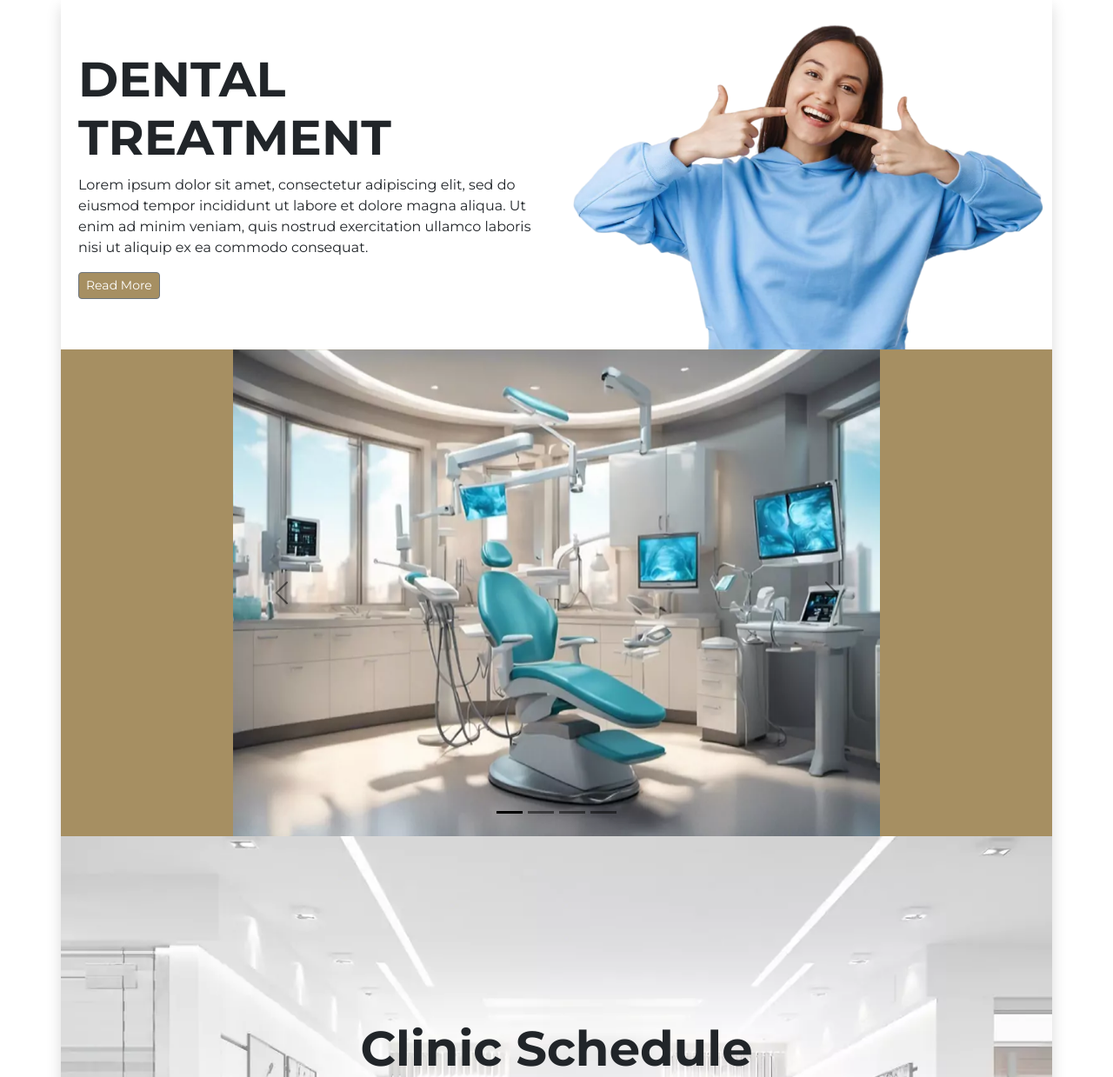
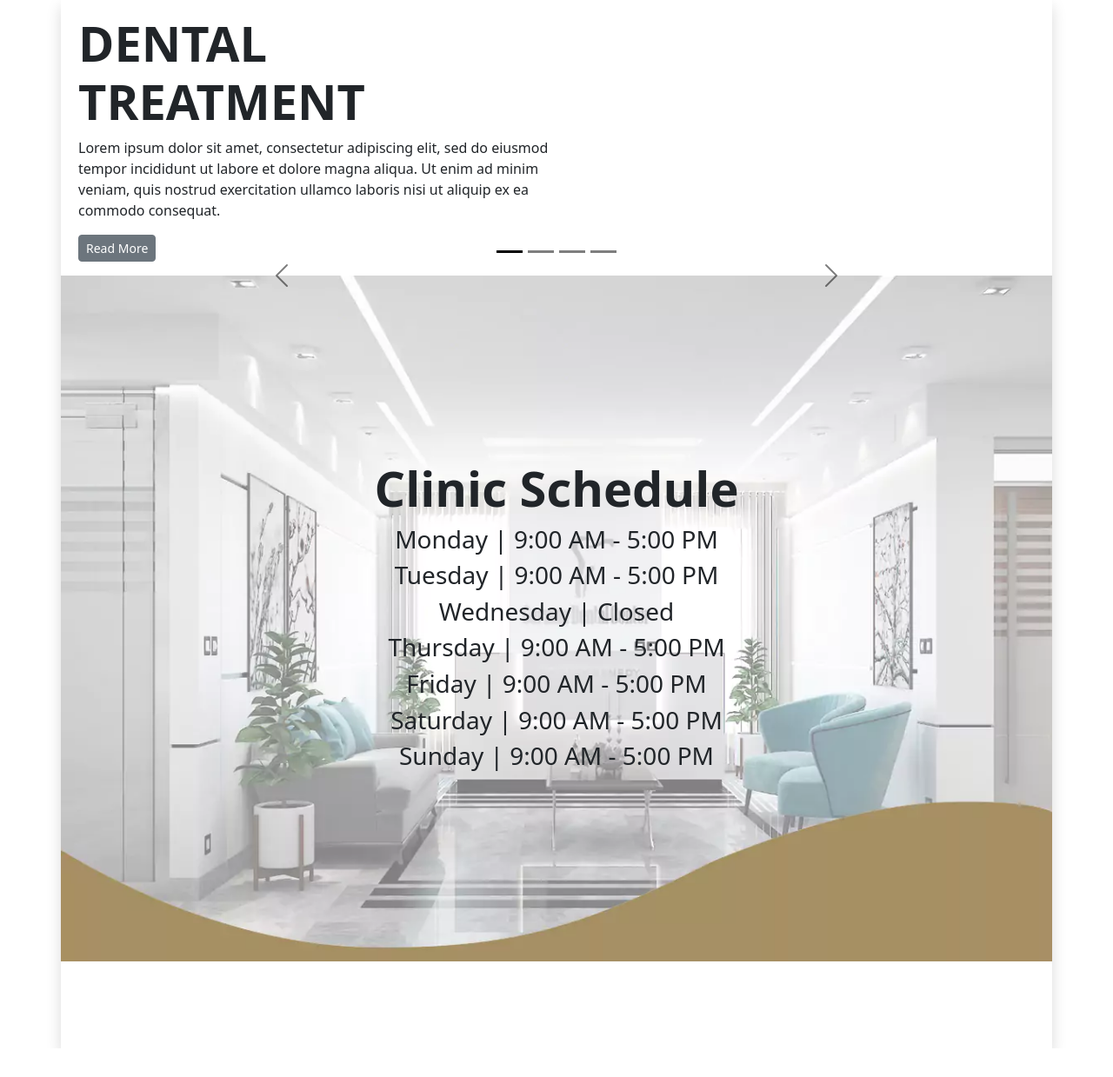
Before and after one commit to jhay20x/Whitefields, a PHP site: page / in a window 1280 px wide. Shown: the top 1239 px of the page at 87% size. After the commit the page ends 1206 px from the top, so only its background shows below. Run offline with PHP 8.4, Linux system fonts and the light colour scheme.

Commit message:
Update index.php

```diff
--- a/index.php
+++ b/index.php
@@ -10,7 +10,7 @@
     <link rel="preconnect" href="https://fonts.googleapis.com">
     <link rel="preconnect" href="https://fonts.gstatic.com" crossorigin>
     <link href="https://fonts.googleapis.com/css2?family=Montserrat:ital,wght@0,100..900;1,100..900&display=block" rel="stylesheet">
-    <link rel="stylesheet" href="./resources/css/home.css">
+
 
 </head>
 
@@ -31,7 +31,7 @@
                     </div>
 
                     <div class="col-md-6 p-0">
-                        <img src="./resources/images/smile-67459a4b6c4c3.webp" alt="Smile" class="img-fluid">
+
                     </div>
                 </div>
             </div>
@@ -48,16 +48,16 @@
                 </div>
                 <div class="carousel-inner">
                     <div class="carousel-item active">
-                        <img src="./resources/images/carousel-1-67459a3f25558.webp" class="d-block img-fluid" alt="...">
+
                     </div>
                     <div class="carousel-item">
-                        <img src="./resources/images/carousel-2-67459a4400202.webp" class="d-block img-fluid" alt="...">
+
                     </div>
                     <div class="carousel-item">
-                        <img src="./resources/images/carousel-3-67459a4449f24.webp" class="d-block img-fluid" alt="...">
+
                     </div>
                     <div class="carousel-item">
-                        <img src="./resources/images/carousel-4-67459a45910cb.webp" class="d-block img-fluid" alt="...">
+
                     </div>
                 </div>
                 <button class="carousel-control-prev" type="button" data-bs-target="#carouselExampleInterval" data-bs-slide="prev">
```
